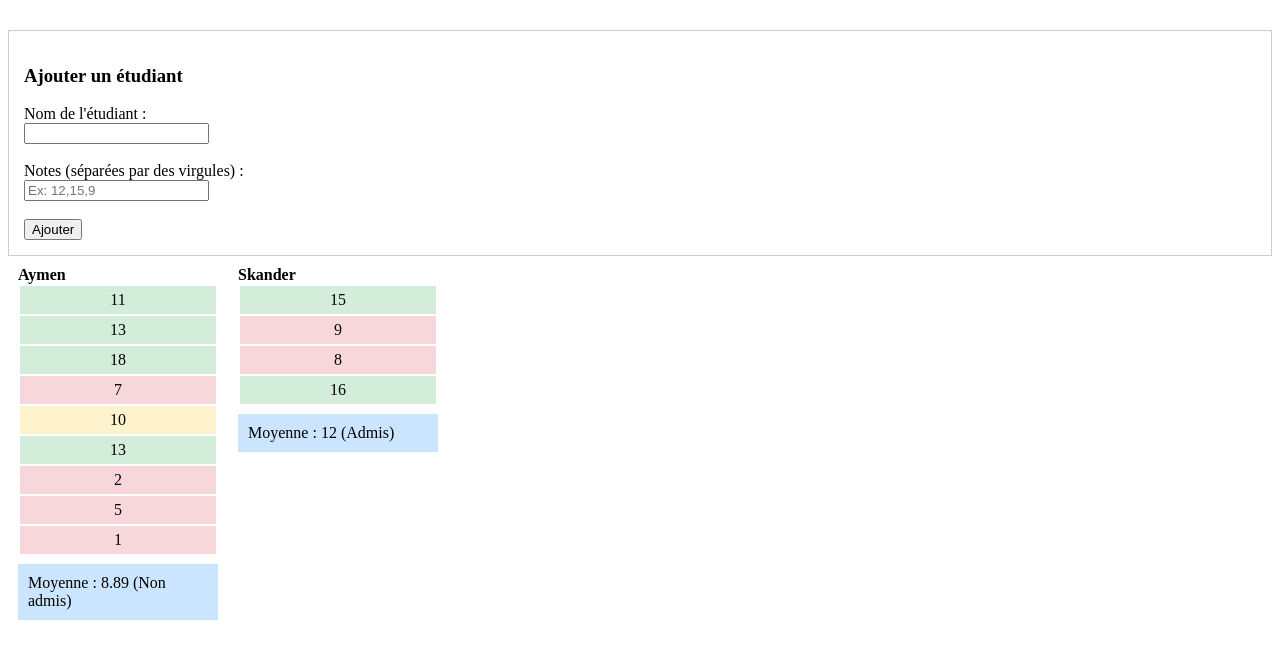
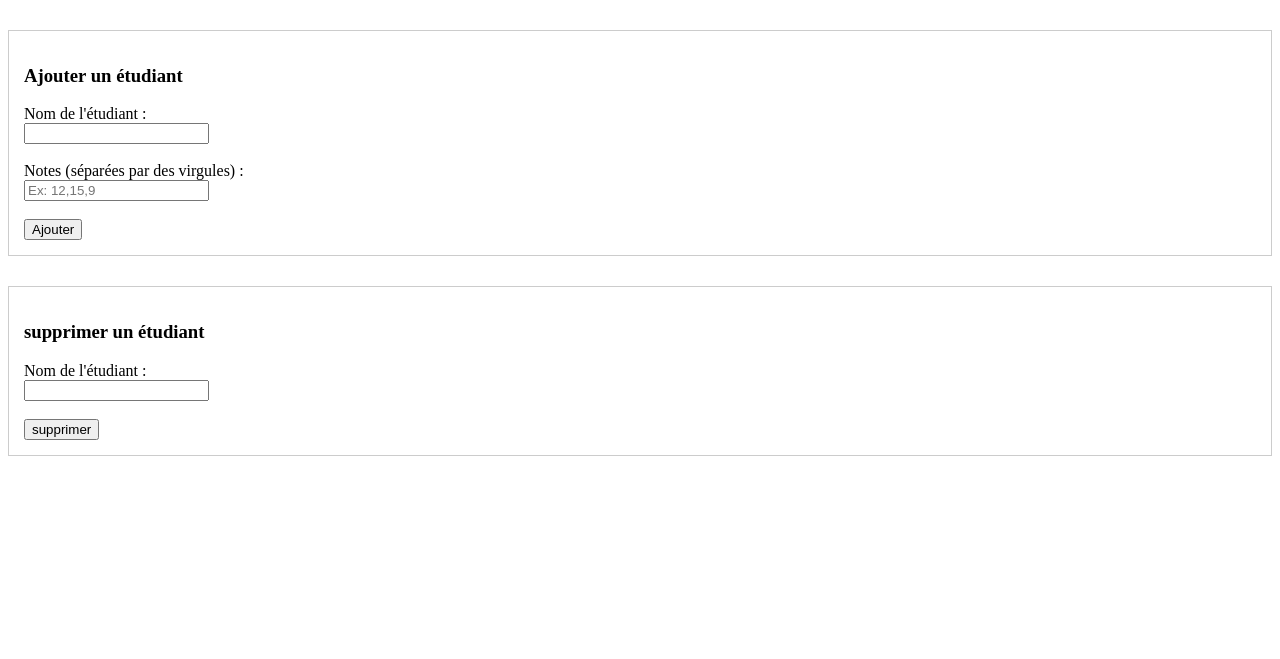
Before and after one commit to Medmas07/php-web-exercises, a PHP site: page /ex1.php in a window 1280 px wide. Shown: the top 659 px of the page. Run offline with PHP 8.4, Linux system fonts and the light colour scheme.

Commit message:
delete part da5la b3adha

```diff
--- a/exercice1/ex1.php
+++ b/exercice1/ex1.php
@@ -8,9 +8,9 @@
             margin: 2px;
             text-align: center;
         }
-        .red { background-color: #f8d7da; }    /* <10 */
-        .green { background-color: #d4edda; }  /* >10 */
-        .orange { background-color: #fff3cd; } /* ==10 */
+        .red { background-color: #f8d7da; }
+        .green { background-color: #d4edda; }
+        .orange { background-color: #fff3cd; }
         .result {
             background-color: #cce5ff;
             padding: 10px;
@@ -33,12 +33,14 @@
 <form method="post">
         <h3>Ajouter un étudiant</h3>
         <label>Nom de l'étudiant :</label><br>
-        <input type="text" name="nom" required><br><br>
+        <input type="text" name="nom" ><br><br>
         <label>Notes (séparées par des virgules) :</label><br>
-        <input type="text" name="notes" required placeholder="Ex: 12,15,9"><br><br>
+        <input type="text" name="notes"  placeholder="Ex: 12,15,9"><br><br>
         <input type="submit" value="Ajouter">
     </form>
+
     <?php
+    session_start();
     class Etudiant {
         public $nom;
         public $notes;
@@ -70,28 +72,53 @@
             return $this->moyenne() >= 10;
         }
     }
-
-    // Liste initiale d'étudiants
+    // bach manday3ouch table étudiants à chaque auctualisation
+    if (isset($_SESSION['etudiants'])) {
+        $etudiants = $_SESSION['etudiants'];
+    } else {
         $etudiants = [
             new Etudiant("Aymen", [11, 13, 18, 7, 10, 13, 2, 5, 1]),
             new Etudiant("Skander", [15, 9, 8, 16])
         ];
-
+        $_SESSION['etudiants'] = $etudiants;
+    }
     // Traitement du formulaire
     if ($_SERVER["REQUEST_METHOD"] === "POST") {
+
+
+        if(isset($_POST['nom_supp'])){
+            $nom_supp = $_POST["nom_supp"];
+
+            $i=-1;
+            foreach ($etudiants as $e) {
+                $i++;
+                if (strtolower($e->nom) == strtolower($nom_supp)) {
+
+                    break;
+                }
+            }
+            if($i==-1){
+                echo "<p style='color:red;'> Étudiant '$nom_supp' n'existe pas  !</p>";
+            }
+            else{
+                array_splice($etudiants, $i, 1);
+                if (isset($_SESSION['etudiants'])) {
+                    $_SESSION['etudiants'] = $etudiants;
+                }
+            }
+        }
+        else{
             $nomSaisi = trim($_POST["nom"]);
             $notesSaisies = explode(",", $_POST["notes"]);
             $notesPropres = [];
-
-        // Nettoyage des notes (retirer les espaces et vérifier que ce sont des nombres)
+            // ynadef l'input
             foreach ($notesSaisies as $note) {
                 $note = trim($note);
                 if (is_numeric($note)) {
                     $notesPropres[] = floatval($note);
                 }
             }
-
-        // Vérifier si l'étudiant existe déjà
+            // ychouf kan l'étudiant mawjoud
             $existe = false;
             foreach ($etudiants as $e) {
                 if (strtolower($e->nom) == strtolower($nomSaisi)) {
@@ -99,15 +126,15 @@
                     break;
                 }
             }
-
             if (!$existe && count($notesPropres) > 0) {
                 $etudiants[] = new Etudiant($nomSaisi, $notesPropres);
+                $_SESSION['etudiants'] = $etudiants;
             } elseif ($existe) {
-            echo "<p style='color:red;'>⚠️ Étudiant '$nomSaisi' existe déjà !</p>";
+                echo "<p style='color:red;'> Étudiant '$nomSaisi' existe déjà !</p>";
             }
         }
 
-    // Affichage des étudiants
+
         foreach ($etudiants as $etu) {
             echo "<div class='etudiant'>";
             echo "<strong>{$etu->nom}</strong><br>";
@@ -117,7 +144,16 @@
             echo "<div class='result'>Moyenne : " . round($moy, 2) . "$admis</div>";
             echo "</div>";
         }
+        }
+
+
     ?>
+    <form method="post">
+        <h3>supprimer un étudiant</h3>
+        <label>Nom de l'étudiant :</label><br>
+        <input type="text" name="nom_supp" required><br><br>
+        <input type="submit" value="supprimer">
+    </form>
 
 
 </body>
```
Lines whose indentation alone changed are shown as unchanged.
